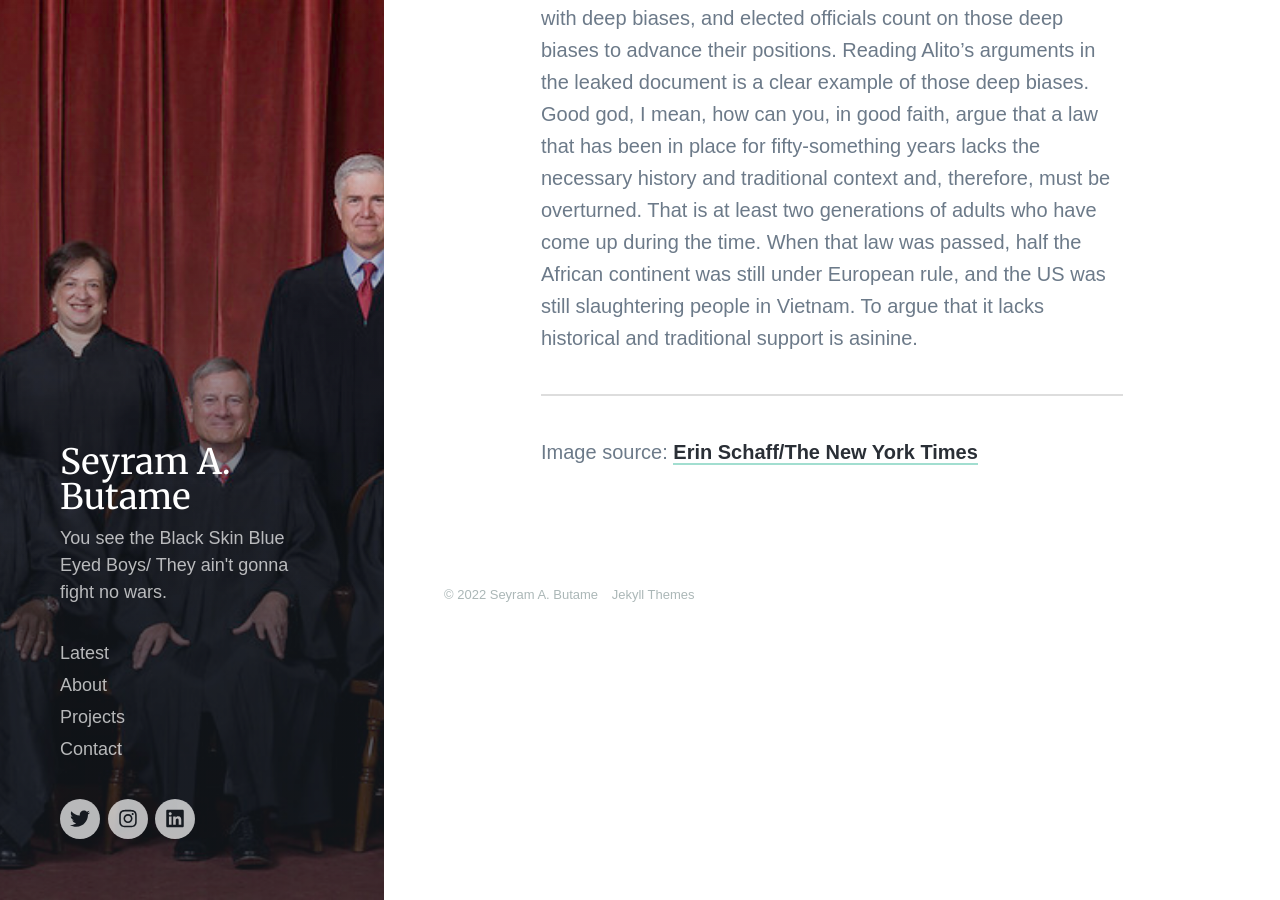
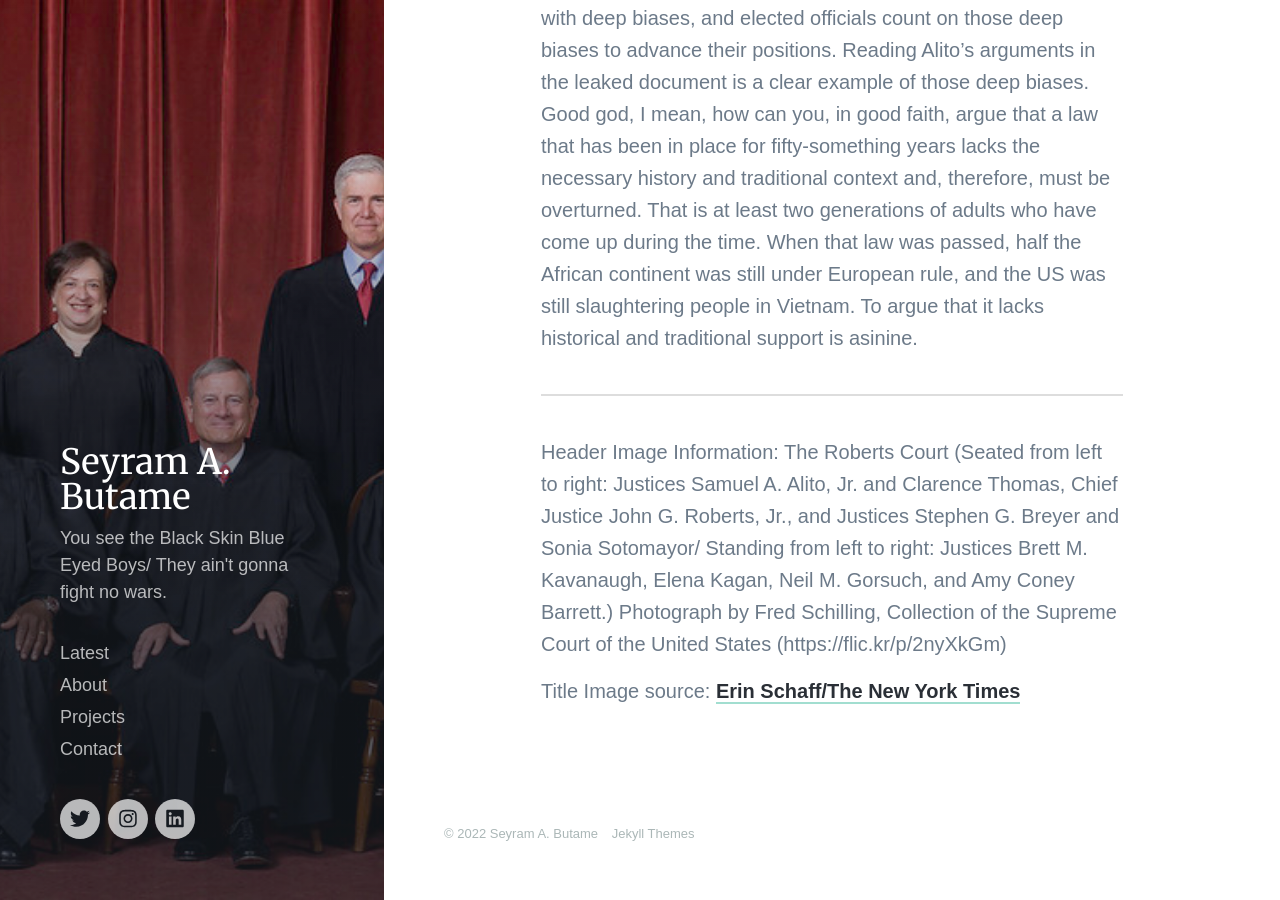
Before and after one commit to butames/blog.github.io, a Jekyll site: the page built from _posts/2022-05-06-apolotical.md, in a window 1280 px wide and 900 px high, scrolled down 3649 px. Built offline with Jekyll 4.4.1, drawn with Linux system fonts in a browser that asks for light colours; nearby versions of some CDN libraries; some web fonts are replaced.

Commit message:
Update 2022-05-06-apolotical.md

```diff
--- a/_posts/2022-05-06-apolotical.md
+++ b/_posts/2022-05-06-apolotical.md
@@ -34,4 +34,8 @@ Then there are the wealthy elements in society who have seized on the nomination
 For the system and its advocates to continue insisting that they are apolitical is a clear case of the adage *"you're urinating on my leg while telling me it is raining"*. I can understand the need for secrecy and the need to operate in a vacuum-like state that excludes public pressure. However, justices come to the position with deep biases, and elected officials count on those deep biases to advance their positions. Reading Alito's arguments in the leaked document is a clear example of those deep biases. Good god, I mean, how can you, in good faith, argue that a law that has been in place for fifty-something years lacks the necessary history and traditional context and, therefore, must be overturned. That is at least two generations of adults who have come up during the time. When that law was passed, half the African continent was still under European rule, and the US was still slaughtering people in Vietnam. To argue that it lacks historical and traditional support is asinine.
 
 ---
-Image source: [Erin Schaff/The New York Times](https://www.nytimes.com/2022/05/04/us/politics/roberts-alito-abortion-roe-v-wade.html)
+Header Image Information:
+The Roberts Court (Seated from left to right: Justices Samuel A. Alito, Jr. and Clarence Thomas, Chief Justice John G. Roberts, Jr., and Justices Stephen G. Breyer and Sonia Sotomayor/ Standing from left to right: Justices Brett M. Kavanaugh, Elena Kagan, Neil M. Gorsuch, and Amy Coney Barrett.)
+Photograph by Fred Schilling, Collection of the Supreme Court of the United States (https://flic.kr/p/2nyXkGm)
+
+Title Image source: [Erin Schaff/The New York Times](https://www.nytimes.com/2022/05/04/us/politics/roberts-alito-abortion-roe-v-wade.html)
```
